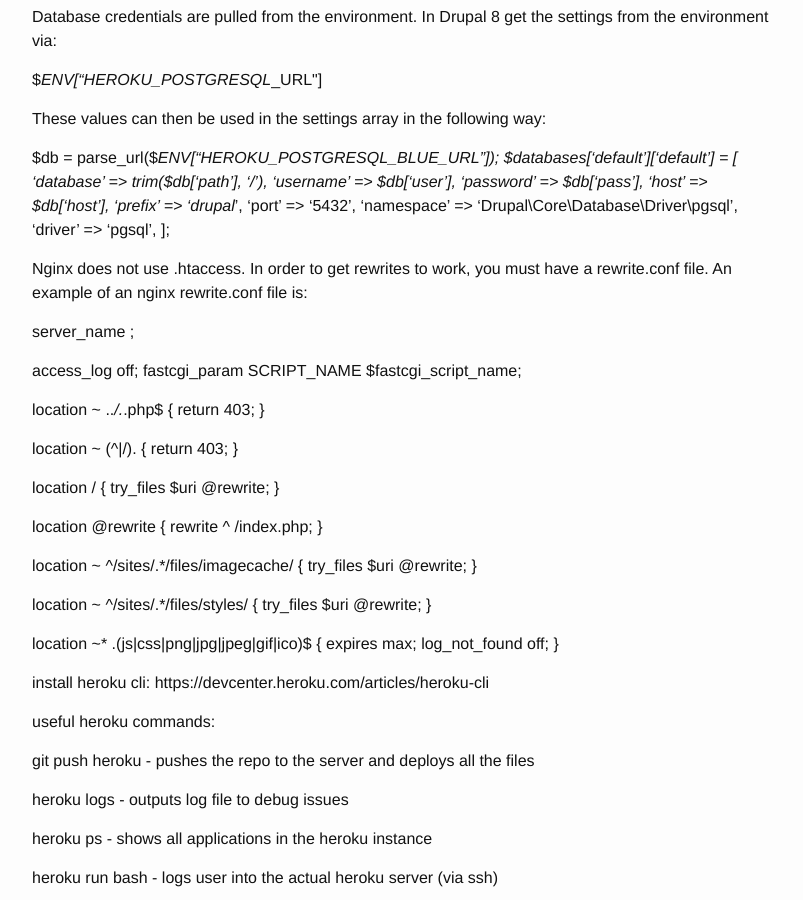
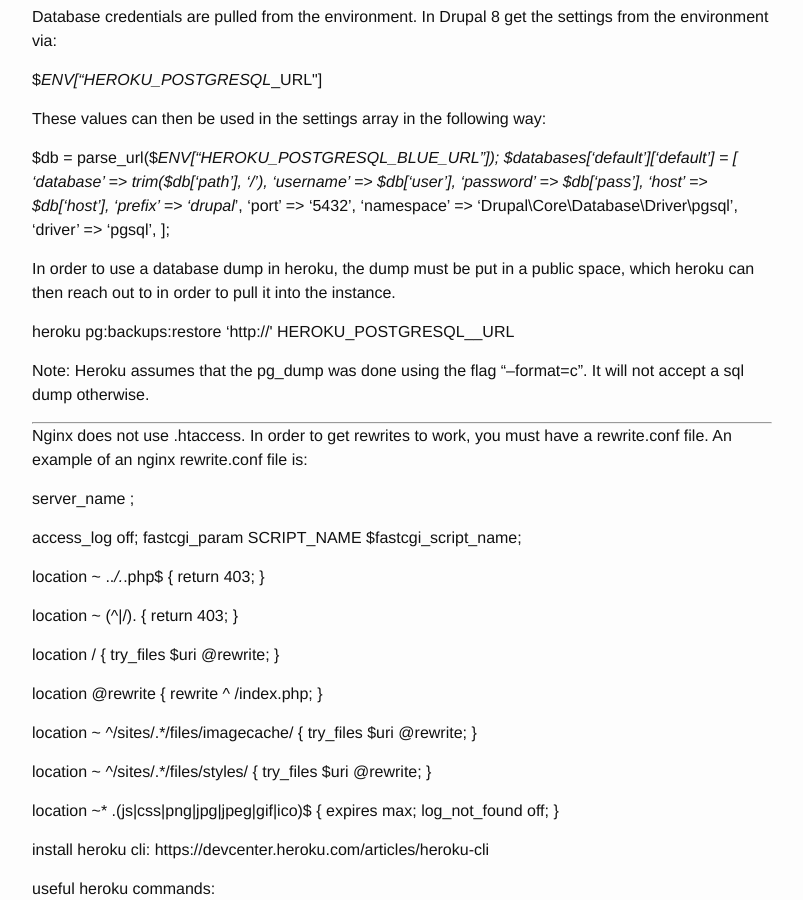
Before and after one commit to jlillyreed/jlillyreed.github.io, a Jekyll site: the page built from _posts/2016-12-12-making-that-heroku-push.markdown, in a window 1280 px wide and 900 px high, scrolled down 303 px. Shown: the whole window, without its empty margins (238-1041 px from the left). Built offline with Jekyll 4.4.1, drawn with Linux system fonts in a browser that asks for light colours.

Commit message:
database import

```diff
--- a/_posts/2016-12-12-making-that-heroku-push.markdown
+++ b/_posts/2016-12-12-making-that-heroku-push.markdown
@@ -24,6 +24,14 @@ These values can then be used in the settings array in the following way:
       'namespace' => 'Drupal\\Core\\Database\\Driver\\pgsql',
       'driver' => 'pgsql',
   ];
+
+In order to use a database dump in heroku, the dump must be put in a public space, which heroku can then reach out to in order to pull it into the instance.
+
+  heroku pg:backups:restore 'http://<database dump location>' HEROKU_POSTGRESQL_<color>_URL
+
+Note: Heroku assumes that the pg_dump was done using the flag "--format=c". It will not accept a sql dump otherwise.
+
+---
 
 Nginx does not use .htaccess. In order to get rewrites to work, you must have a rewrite.conf file. An example of an nginx rewrite.conf file is:
 
```
